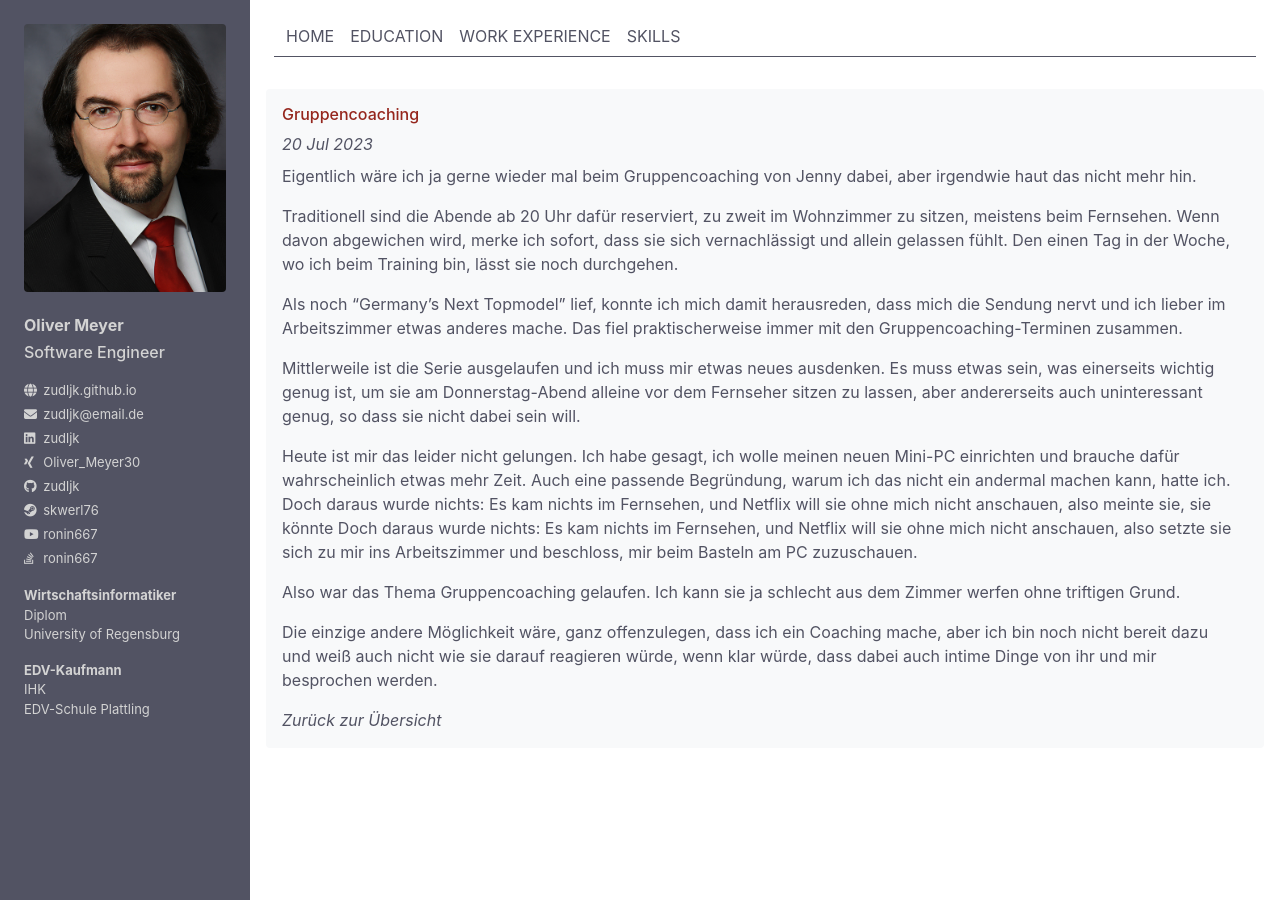
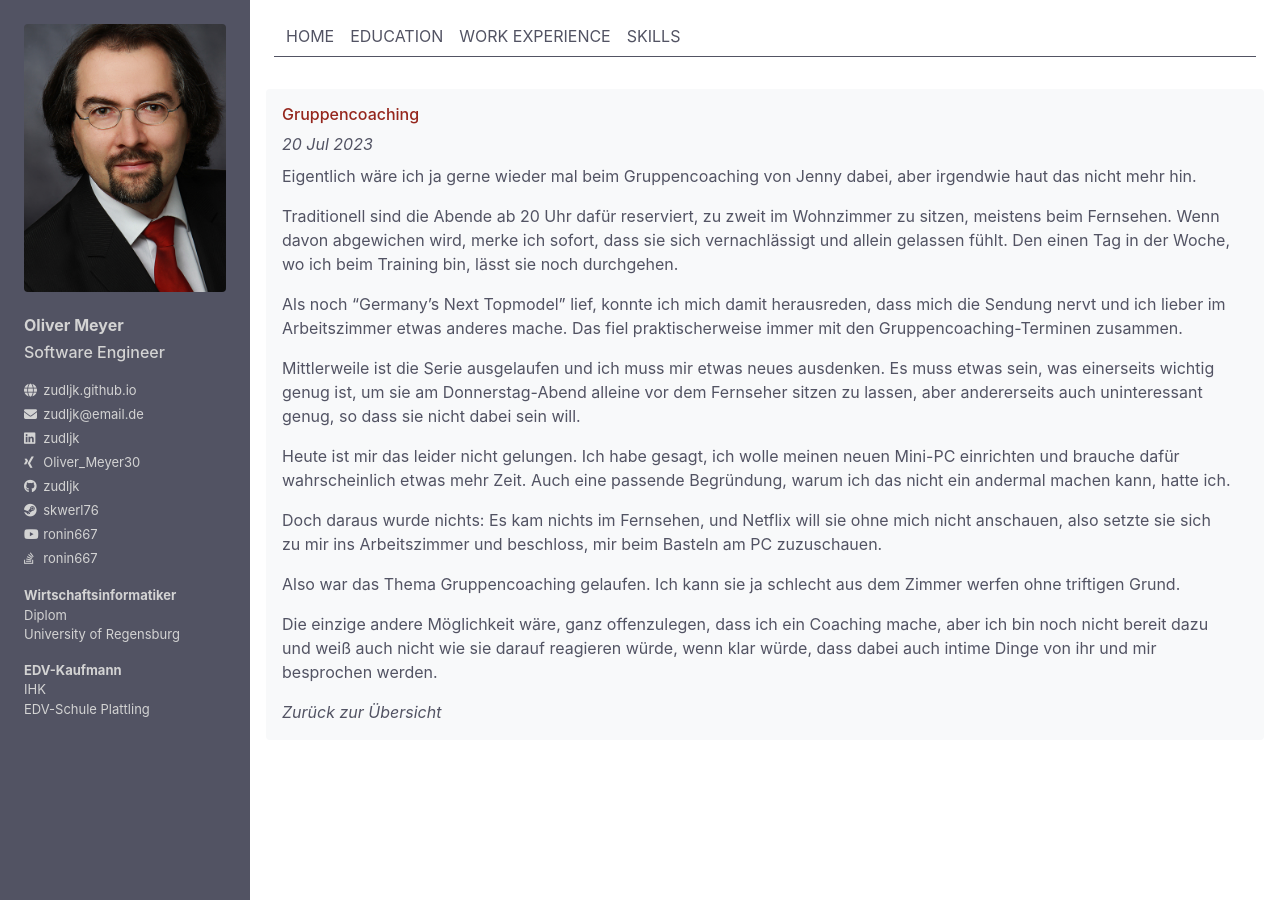
Before and after one commit to zudljk/zudljk.github.io, a Jekyll site: the page built from _posts/2023-07-20-2-gruppencoaching.md, in a window 1280 px wide. Built offline with Jekyll 4.4.1, drawn with Linux system fonts in a browser that asks for light colours; nearby versions of some CDN libraries.

Commit message:
update _posts/2023-07-20-2-gruppencoaching.md

```diff
--- a/_posts/2023-07-20-2-gruppencoaching.md
+++ b/_posts/2023-07-20-2-gruppencoaching.md
@@ -12,7 +12,7 @@ Als noch "Germany's Next Topmodel" lief, konnte ich mich damit herausreden, dass
 Mittlerweile ist die Serie ausgelaufen und ich muss mir etwas neues ausdenken. Es muss etwas sein, was einerseits wichtig genug ist, um sie am Donnerstag-Abend alleine vor dem Fernseher sitzen zu lassen, aber andererseits auch uninteressant genug, so dass sie nicht dabei sein will.
 
 Heute ist mir das leider nicht gelungen. Ich habe gesagt, ich wolle meinen neuen Mini-PC einrichten und brauche dafür wahrscheinlich etwas mehr Zeit. Auch eine passende Begründung, warum ich das nicht ein andermal machen kann, hatte ich.
-Doch daraus wurde nichts: Es kam nichts im Fernsehen, und Netflix will sie ohne mich nicht anschauen, also meinte sie, sie könnte
+
 Doch daraus wurde nichts: Es kam nichts im Fernsehen, und Netflix will sie ohne mich nicht anschauen, also setzte sie sich zu mir ins Arbeitszimmer und beschloss, mir beim Basteln am PC zuzuschauen.
 
 Also war das Thema Gruppencoaching gelaufen. Ich kann sie ja schlecht aus dem Zimmer werfen ohne triftigen Grund.
```
